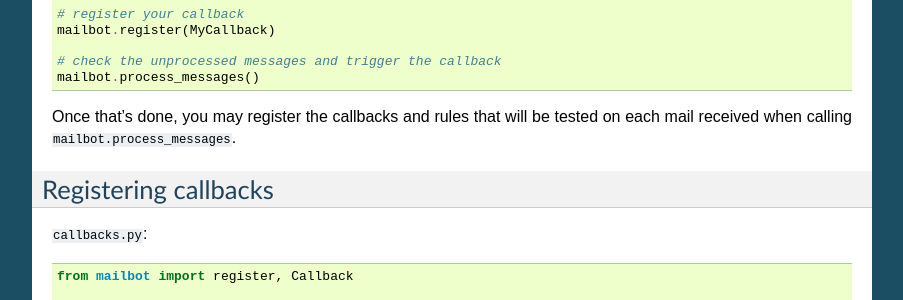
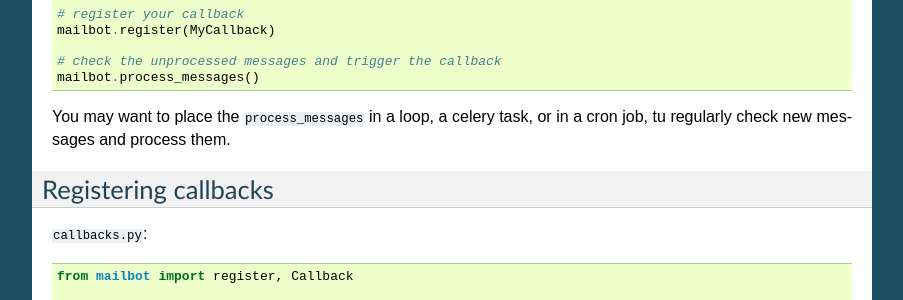
Before and after one commit to magopian/mailbot, a Sphinx documentation site: the page built from docs/source/index.rst, in a window 1280 px wide and 900 px high, scrolled down 851 px. Shown: the part 152-452 px from the top of the window, without its empty margins (198-1101 px from the left). Built offline with Sphinx 7.4.7, drawn with Linux system fonts in a browser that asks for light colours.

Commit message:
doc update (bis)

```diff
--- a/docs/source/index.rst
+++ b/docs/source/index.rst
@@ -67,9 +67,8 @@
     # check the unprocessed messages and trigger the callback
     mailbot.process_messages()
 
-
-Once that's done, you may register the callbacks and rules that will be tested
-on each mail received when calling ``mailbot.process_messages``.
+You may want to place the ``process_messages`` in a loop, a celery task, or in
+a cron job, tu regularly check new messages and process them.
 
 
 Registering callbacks
```
